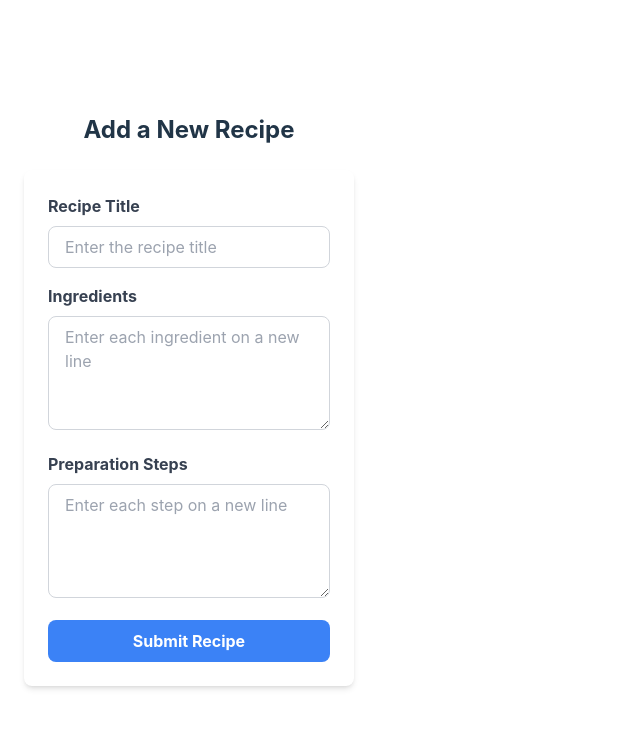
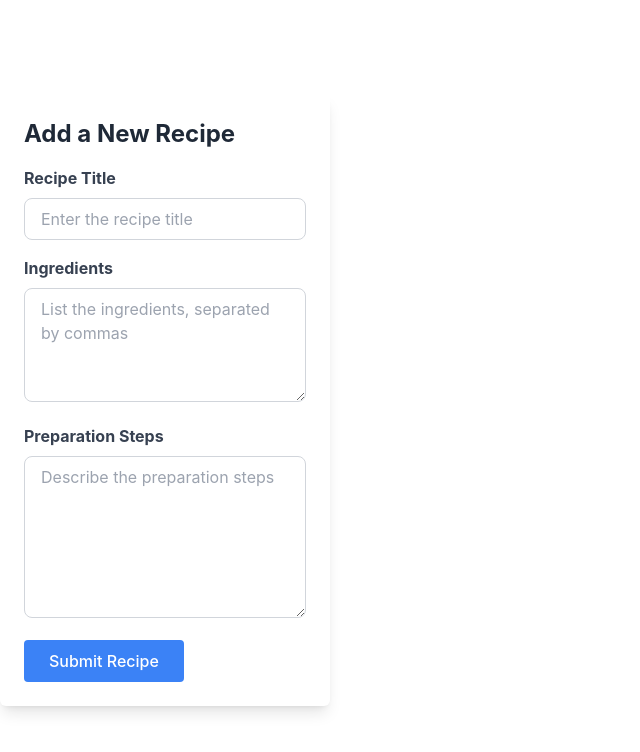
Before and after one commit to ernestkeitharthur/alx-fe-reactjs, a React (Vite) app in the folder recipe-sharing-platform/: page /add-recipe in a window 1280 px wide. Shown: the top 752 px of the page, without its empty margins (0-640 px from the left). Built offline with nearby package versions, Linux system fonts and the light colour scheme.

Commit message:
Update AddRecipeForm.jsx

```diff
--- a/recipe-sharing-platform/src/components/AddRecipeForm.jsx
+++ b/recipe-sharing-platform/src/components/AddRecipeForm.jsx
@@ -1,101 +1,91 @@
 import React, { useState } from "react";
 
 const AddRecipeForm = () => {
+  // State for form inputs
   const [formData, setFormData] = useState({
     title: "",
     ingredients: "",
     steps: "",
   });
-  const [error, setError] = useState("");
 
+  // Handle changes in the form fields
   const handleChange = (e) => {
-    const { name, value } = e.target;
-    setFormData({ ...formData, [name]: value });
+    const { name, value } = e.target; // Access the input's name and value
+    setFormData({ ...formData, [name]: value }); // Update state
   };
 
+  // Handle form submission
   const handleSubmit = (e) => {
     e.preventDefault();
-    const { title, ingredients, steps } = formData;
-
-    // Simple Validation
-    if (!title || !ingredients || !steps) {
-      setError("All fields are required.");
-      return;
-    }
-
-    const ingredientsList = ingredients.split("\n").filter((item) => item.trim());
-    if (ingredientsList.length < 2) {
-      setError("Please provide at least two ingredients.");
-      return;
-    }
-
-    setError("");
-    console.log("New Recipe Submitted:", {
-      title,
-      ingredients: ingredientsList,
-      steps: steps.split("\n"),
-    });
-
-    // Clear form after submission
-    setFormData({ title: "", ingredients: "", steps: "" });
+    console.log("Form Data Submitted:", formData);
+    // Add logic to process the form data (e.g., save to backend or state)
+    setFormData({ title: "", ingredients: "", steps: "" }); // Reset form
   };
 
   return (
-    <div className="container mx-auto p-6">
-      <h1 className="text-2xl font-bold text-center mb-6">Add a New Recipe</h1>
-      {error && <p className="text-red-500 text-center mb-4">{error}</p>}
-      <form
-        onSubmit={handleSubmit}
-        className="bg-white shadow-md rounded-lg p-6 max-w-lg mx-auto"
-      >
+    <div className="max-w-2xl mx-auto p-6 bg-white shadow-lg rounded-md">
+      <h1 className="text-2xl font-bold text-gray-800 mb-4">Add a New Recipe</h1>
+      <form onSubmit={handleSubmit}>
+        {/* Recipe Title */}
         <div className="mb-4">
-          <label className="block text-gray-700 font-bold mb-2" htmlFor="title">
+          <label htmlFor="title" className="block text-gray-700 font-bold mb-2">
             Recipe Title
           </label>
           <input
             type="text"
             id="title"
-            name="title"
+            name="title" // Matches the state key
             value={formData.title}
-            onChange={handleChange}
+            onChange={handleChange} // Updates the state with target.value
             className="w-full border border-gray-300 rounded-lg px-4 py-2 focus:outline-none focus:ring-2 focus:ring-blue-400"
             placeholder="Enter the recipe title"
           />
         </div>
+
+        {/* Ingredients */}
         <div className="mb-4">
-          <label className="block text-gray-700 font-bold mb-2" htmlFor="ingredients">
+          <label
+            htmlFor="ingredients"
+            className="block text-gray-700 font-bold mb-2"
+          >
             Ingredients
           </label>
           <textarea
             id="ingredients"
-            name="ingredients"
+            name="ingredients" // Matches the state key
             value={formData.ingredients}
-            onChange={handleChange}
+            onChange={handleChange} // Updates the state with target.value
+            className="w-full border border-gray-300 rounded-lg px-4 py-2 focus:outline-none focus:ring-2 focus:ring-blue-400"
             rows="4"
-            className="w-full border border-gray-300 rounded-lg px-4 py-2 focus:outline-none focus:ring-2 focus:ring-blue-400"
-            placeholder="Enter each ingredient on a new line"
+            placeholder="List the ingredients, separated by commas"
           ></textarea>
         </div>
+
+        {/* Preparation Steps */}
         <div className="mb-4">
-          <label className="block text-gray-700 font-bold mb-2" htmlFor="steps">
+          <label htmlFor="steps" className="block text-gray-700 font-bold mb-2">
             Preparation Steps
           </label>
           <textarea
             id="steps"
-            name="steps"
+            name="steps" // Matches the state key
             value={formData.steps}
-            onChange={handleChange}
-            rows="4"
+            onChange={handleChange} // Updates the state with target.value
             className="w-full border border-gray-300 rounded-lg px-4 py-2 focus:outline-none focus:ring-2 focus:ring-blue-400"
-            placeholder="Enter each step on a new line"
+            rows="6"
+            placeholder="Describe the preparation steps"
           ></textarea>
         </div>
-        <button
-          type="submit"
-          className="w-full bg-blue-500 text-white font-bold py-2 rounded-lg hover:bg-blue-600 transition"
-        >
-          Submit Recipe
-        </button>
+
+        {/* Submit Button */}
+        <div>
+          <button
+            type="submit"
+            className="bg-blue-500 text-white px-6 py-2 rounded hover:bg-blue-600"
+          >
+            Submit Recipe
+          </button>
+        </div>
       </form>
     </div>
   );
```
